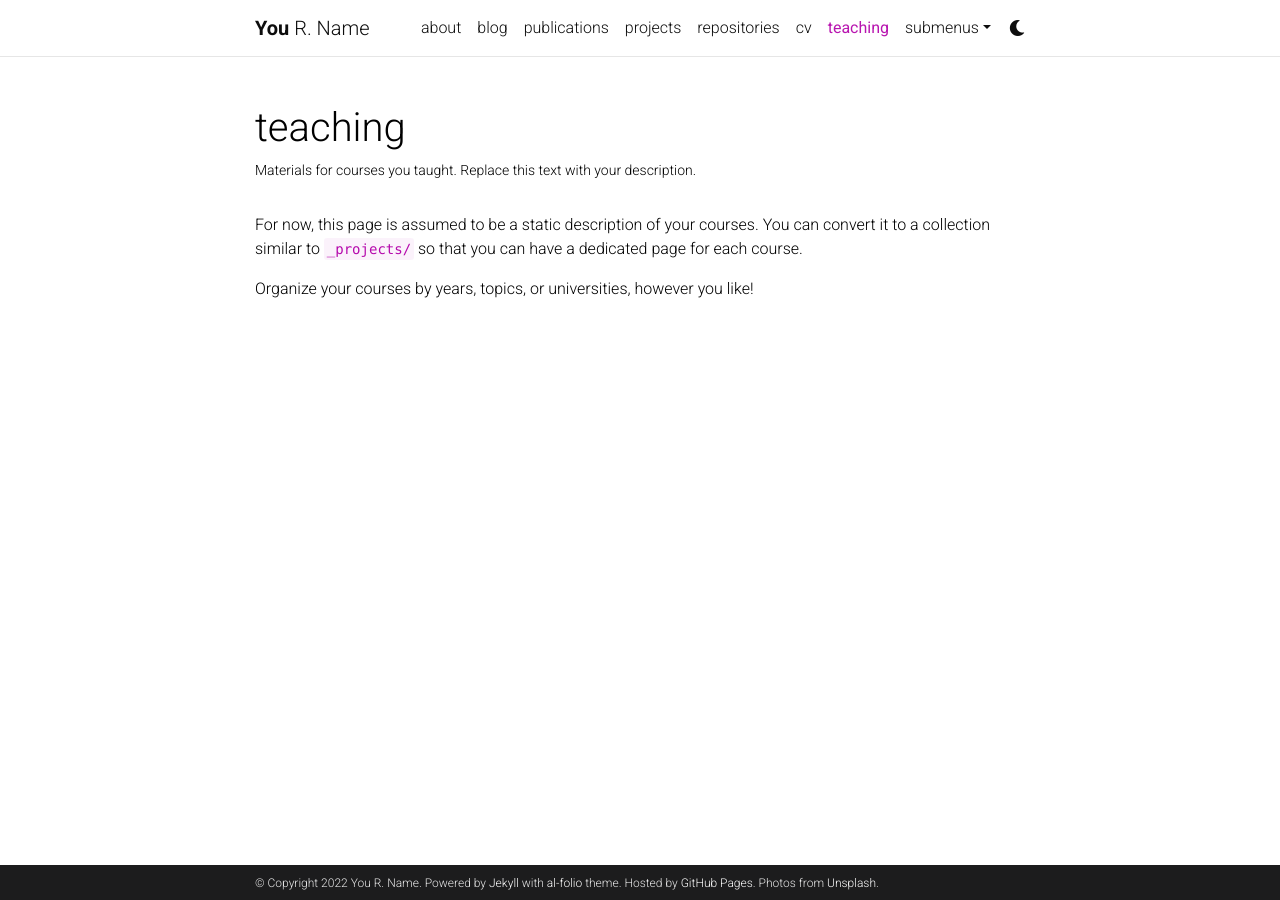
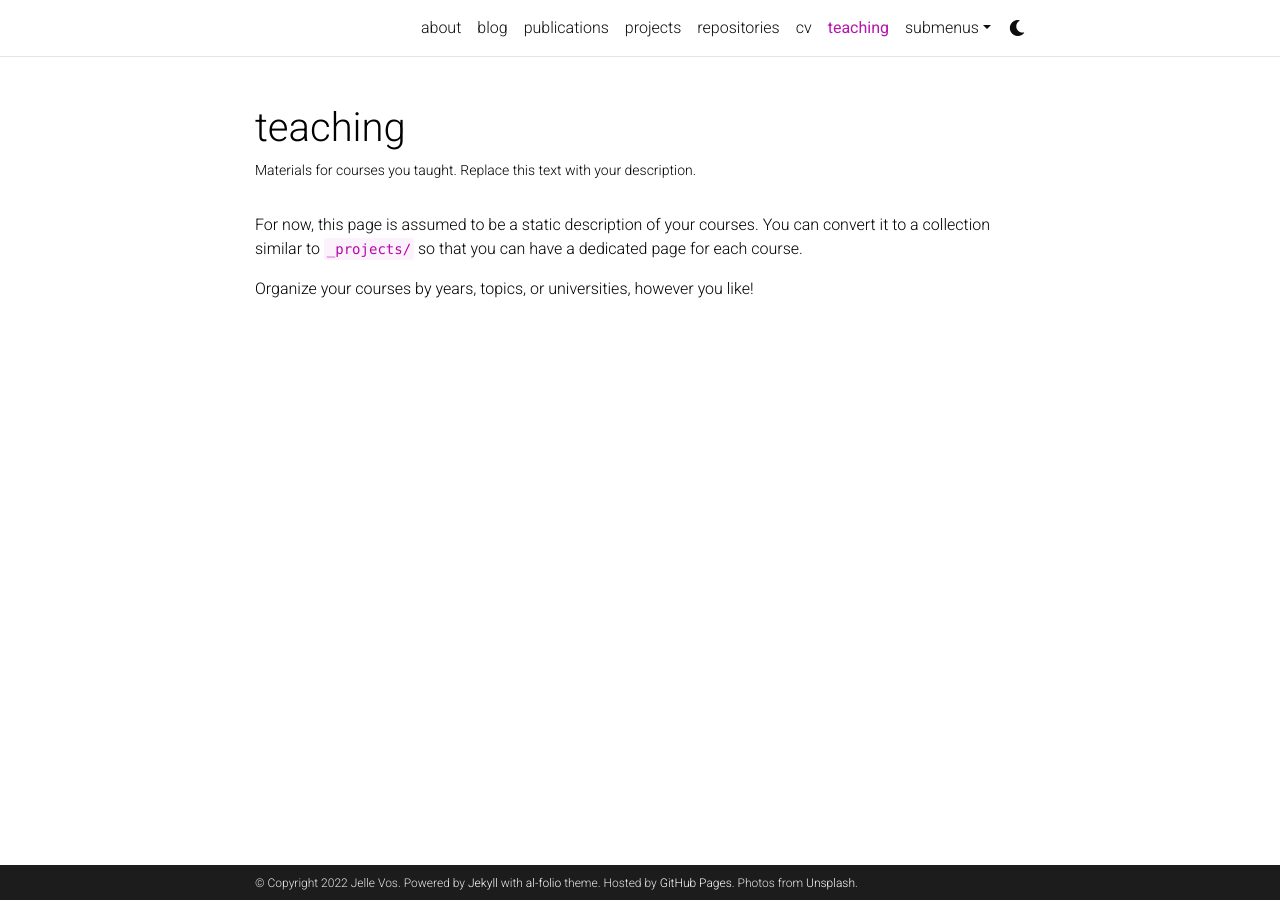
Before and after one commit to jellevos/jellevos.github.io, a Jekyll site: the page built from _pages/teaching.md, in a window 1280 px wide. Built offline with Jekyll 4.4.1, drawn with Linux system fonts in a browser that asks for light colours; comment, search, counter and statistics services are not loaded; a style sheet for code colours, icons or effects is not loaded.

Commit message:
Update _config.yml

```diff
--- a/_config.yml
+++ b/_config.yml
@@ -2,11 +2,11 @@
 # Site settings
 # -----------------------------------------------------------------------------
 
-title: blank # the website title (if blank, full name will be used instead)
-first_name: You
-middle_name: R.
-last_name: Name
-email: you@example.com
+title:
+first_name: Jelle
+middle_name:
+last_name: Vos
+email: J.V.Vos@tudelft.nl
 description: > # the ">" symbol means to ignore newlines until "footer_text:"
   A simple, whitespace theme for academics. Based on [*folio](https://github.com/bogoli/-folio) design.
 footer_text: >
@@ -18,8 +18,8 @@
 lang: en # the language of your site (for example: en, fr, cn, ru, etc.)
 icon: ⚛️  # the emoji used as the favicon (alternatively, provide image name in /assets/img/)
 
-url: https://alshedivat.github.io # the base hostname & protocol for your site
-baseurl: /al-folio # the subpath of your site, e.g. /blog/
+url: https://jellevos.github.io # the base hostname & protocol for your site
+baseurl: # the subpath of your site, e.g. /blog/
 last_updated: false # set to true if you want to display last updated in the footer
 impressum_path:  # set to path to include impressum link in the footer, use the same path as permalink in a page, helps to conform with EU GDPR
 
@@ -67,9 +67,9 @@
 # Social integration
 # -----------------------------------------------------------------------------
 
-github_username: # your GitHub user name
+github_username: jellevos
 gitlab_username: # your GitLab user name
-twitter_username: # your Twitter handle
+twitter_username: JelleVVos
 linkedin_username: # your LinkedIn user name
 scholar_userid: # your Google Scholar ID
 semanticscholar_id: # your Semantic Scholar ID
```
